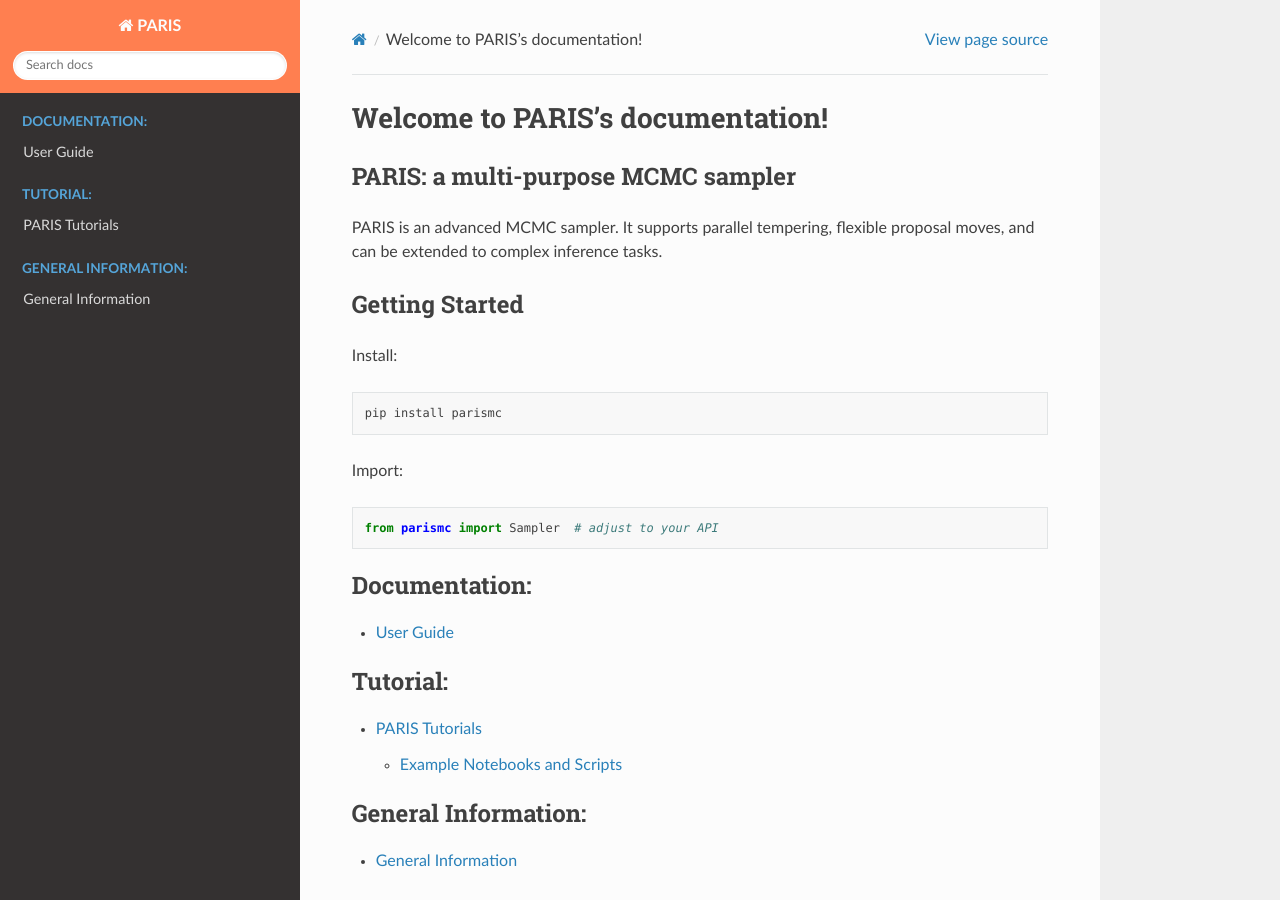
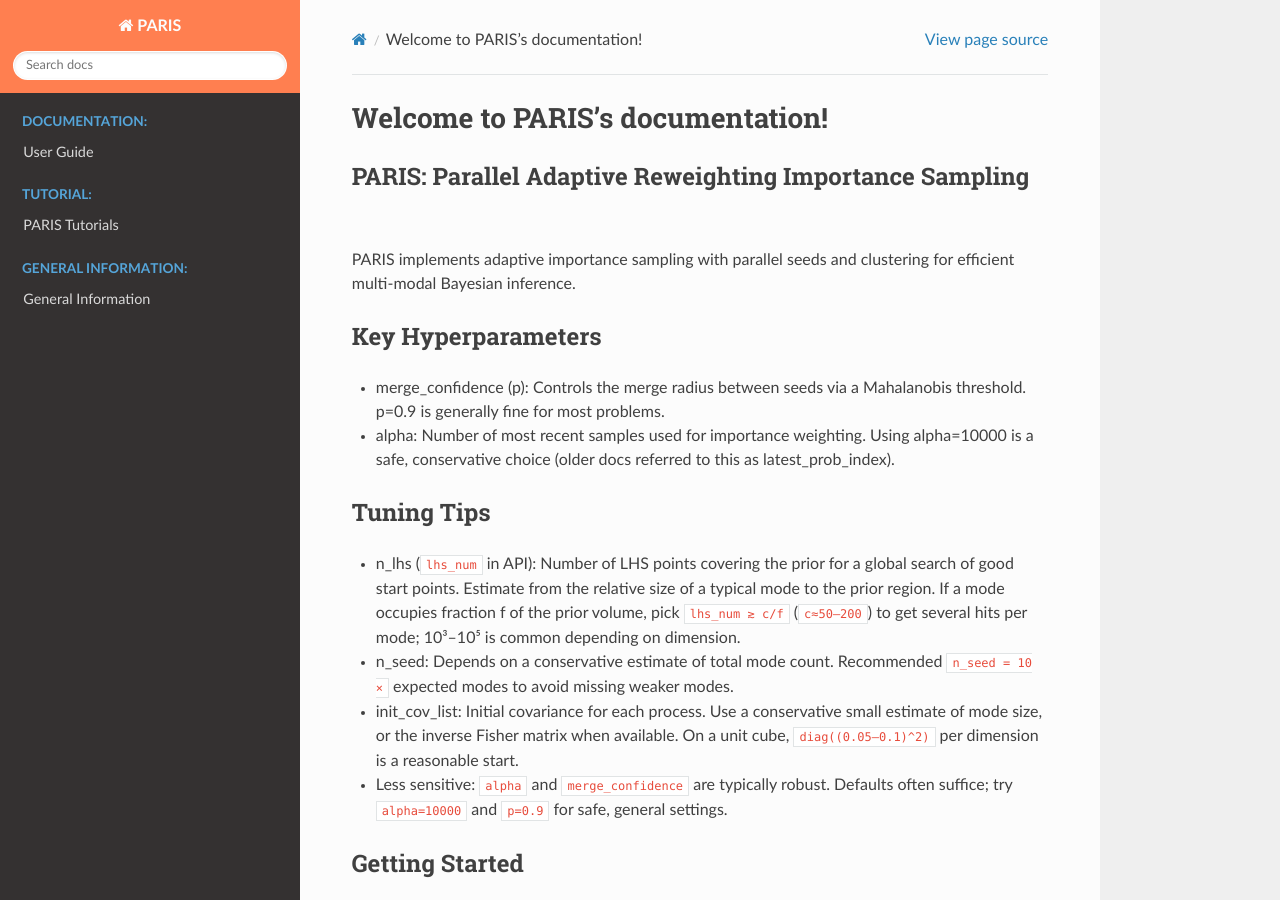
Before and after one commit to mx-Liu123/parismc, a Sphinx documentation site: the page built from docs/index.rst, in a window 1280 px wide and 900 px high. Built offline with Sphinx 7.4.7 and the Read the Docs theme 3.1.0, drawn with Linux system fonts in a browser that asks for light colours.

Commit message:
Auto-commit: 2025-09-14 08:11:04 UTC

```diff
--- a/docs/index.rst
+++ b/docs/index.rst
@@ -1,10 +1,24 @@
 Welcome to PARIS's documentation!
 =================================
 
-PARIS: a multi-purpose MCMC sampler
------------------------------------
-PARIS is an advanced MCMC sampler. It supports parallel tempering,
-flexible proposal moves, and can be extended to complex inference tasks.
+PARIS: Parallel Adaptive Reweighting Importance Sampling
+--------------------------------------------------------
+PARIS implements adaptive importance sampling with parallel seeds and
+clustering for efficient multi-modal Bayesian inference.
+
+Key Hyperparameters
+-------------------
+
+- merge_confidence (p): Controls the merge radius between seeds via a Mahalanobis threshold. p=0.9 is generally fine for most problems.
+- alpha: Number of most recent samples used for importance weighting. Using alpha=10000 is a safe, conservative choice (older docs referred to this as latest_prob_index).
+
+Tuning Tips
+-----------
+
+- n_lhs (``lhs_num`` in API): Number of LHS points covering the prior for a global search of good start points. Estimate from the relative size of a typical mode to the prior region. If a mode occupies fraction f of the prior volume, pick ``lhs_num ≳ c/f`` (``c≈50–200``) to get several hits per mode; 10³–10⁵ is common depending on dimension.
+- n_seed: Depends on a conservative estimate of total mode count. Recommended ``n_seed = 10 ×`` expected modes to avoid missing weaker modes.
+- init_cov_list: Initial covariance for each process. Use a conservative small estimate of mode size, or the inverse Fisher matrix when available. On a unit cube, ``diag((0.05–0.1)^2)`` per dimension is a reasonable start.
+- Less sensitive: ``alpha`` and ``merge_confidence`` are typically robust. Defaults often suffice; try ``alpha=10000`` and ``p=0.9`` for safe, general settings.
 
 Getting Started
 ---------------
--- a/parismc/__init__.py
+++ b/parismc/__init__.py
@@ -21,8 +21,8 @@ from .clustering import (
 )
 
 __version__ = "0.1.0"
-__author__ = "Your Name"
-__email__ = "your.email@example.com"
+__author__ = "Miaoxin Liu, Alvin J. K. Chua"
+__email__ = "miaoxin.liu@u.nus.edu"
 
 # Make main classes easily accessible
 __all__ = [
```
Also changed, not shown: README.md (+21 -11 lines), docs/index.html (+22 -7 lines), 1 other file.
